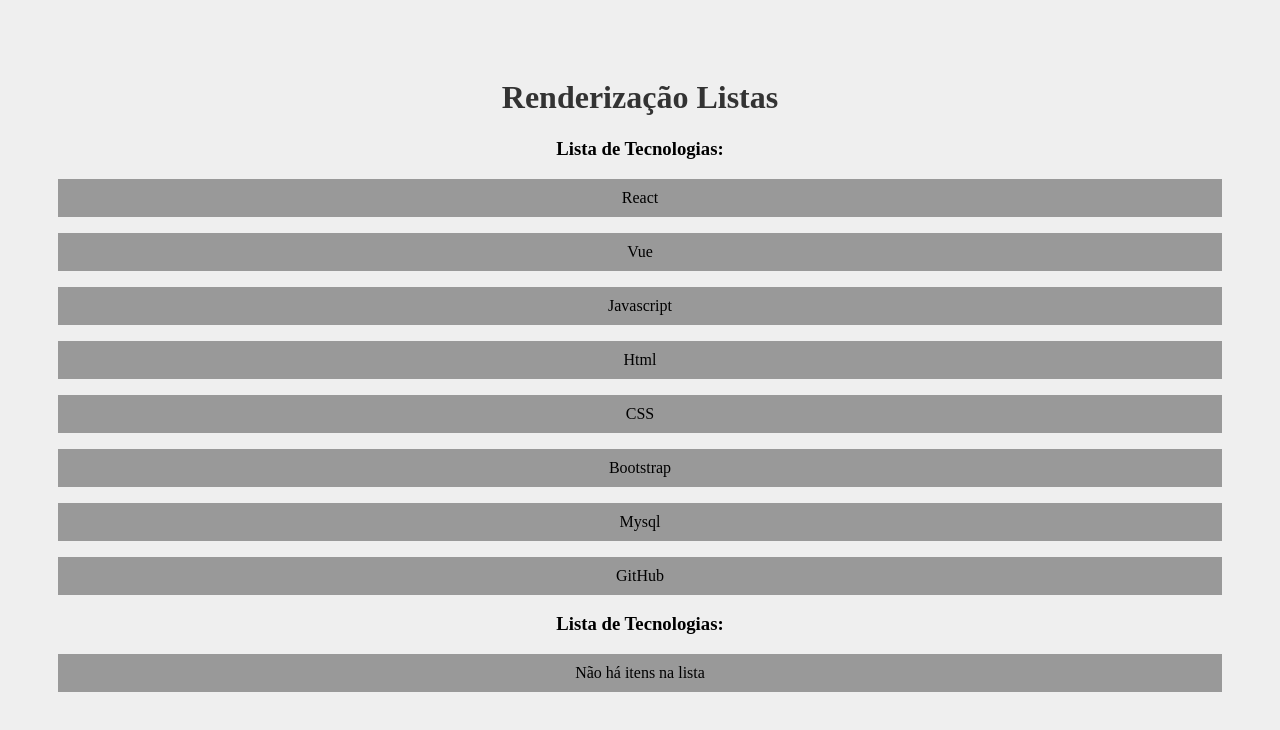
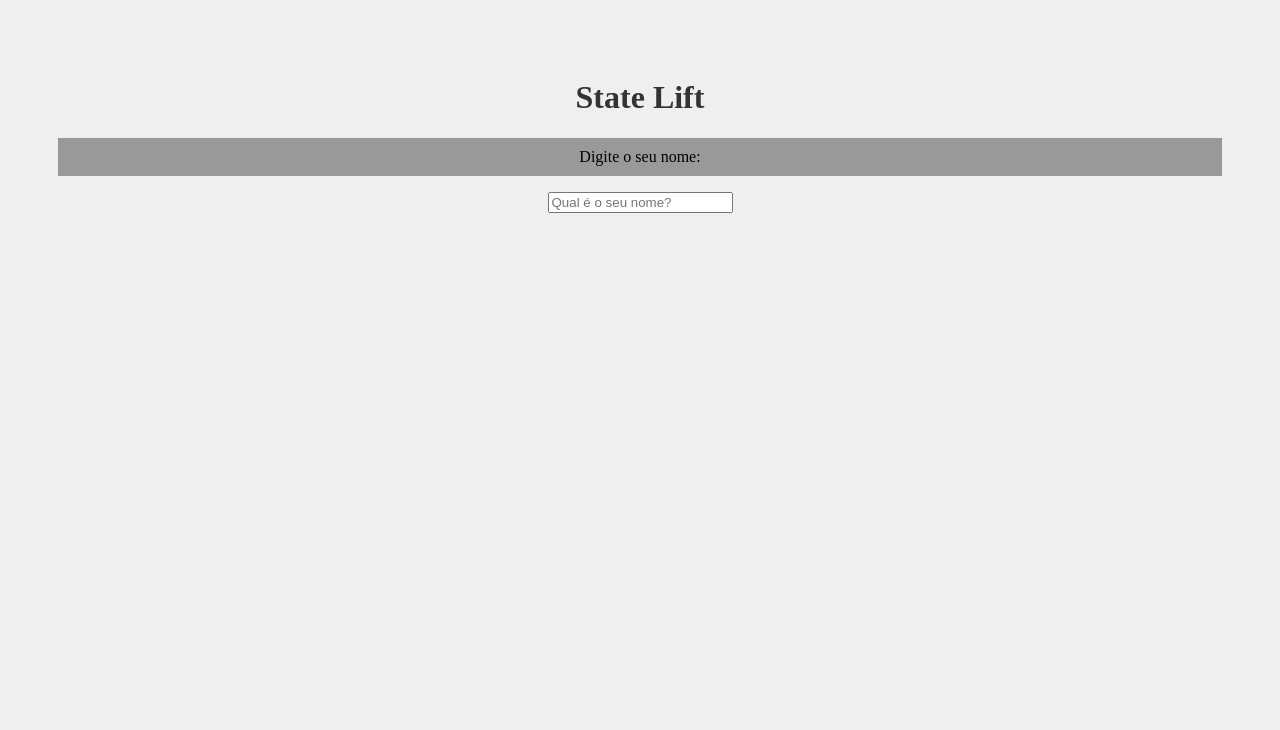
Before and after one commit to IsaiasSantanaDosSantos/curso-projeto-React, a React (Create React App) app: page / in a window 1280 px wide. Shown: the top 730 px of the page. Built offline with nearby package versions, Linux system fonts and the light colour scheme.

Commit message:
Aprendendo a usar o State Lift na pratica.

```diff
--- a/src/App.js
+++ b/src/App.js
@@ -1,16 +1,17 @@
+import { useState } from 'react';
 import './App.css';
-import OutraListra from './components/OutraLista';
+import Saudacao from './components/Saudacao';
+import SeuNome from './components/SeuNome';
 
 
 function App() {
-
-  const meusItens = ['React', 'Vue', 'Javascript', 'Html', 'CSS', 'Bootstrap', 'Mysql', 'GitHub']
+  const [nome, setNome] = useState()
 
   return (
     <div className="App">
-      <h1>Renderização Listas</h1>
-      <OutraListra itens={meusItens} />
-      <OutraListra itens={[]} />
+      <h1>State Lift</h1>
+      <SeuNome setNome={setNome} />
+      <Saudacao nome={nome} />
     </div>
   );
 }
--- /dev/null
+++ b/src/components/Saudacao.js
@@ -0,0 +1,12 @@
+function Saudacao({nome}){
+
+    function gerarSaudacao(algumNome){
+        return `Olá, ${algumNome}, tudo bem?`
+    }
+
+    return <>{nome &&<p>{gerarSaudacao(nome)}</p>}</>
+
+
+}
+
+export default Saudacao
--- /dev/null
+++ b/src/components/SeuNome.js
@@ -0,0 +1,14 @@
+function SeuNome({ setNome }){
+
+    return(
+
+
+
+        <>
+        <p>Digite o seu nome:</p>
+        <input type="text" placeholder="Qual é o seu nome?" onChange={(e) => setNome(e.target.value)} ></input>
+        </>
+    )
+}
+
+export default SeuNome
```
